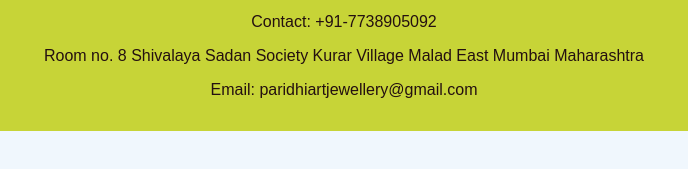
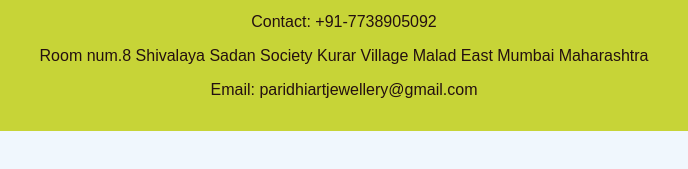
Before and after one commit to paridhiartjewellery-lgtm/paridhi-backend, a plain HTML site: page index.html in a window 1280 px wide. Shown: the part 237-406 px from the top of the page, 296-984 px from the left. Drawn offline with Linux system fonts and the light colour scheme; no server answers.

Commit message:
Update index.html

```diff
--- a/index.html
+++ b/index.html
@@ -19,7 +19,7 @@
   <h1>Paridhi Art Jewellery</h1>
   <p>By Madanlal Kumawat</p>
   <p>Contact: +91-7738905092</p>
-  <p>Room no. 8 Shivalaya Sadan Society Kurar Village Malad East Mumbai Maharashtra</p>
+  <p>Room num.8 Shivalaya Sadan Society Kurar Village Malad East Mumbai Maharashtra</p>
   <p>Email: paridhiartjewellery@gmail.com</p>
 </header>
 
```
